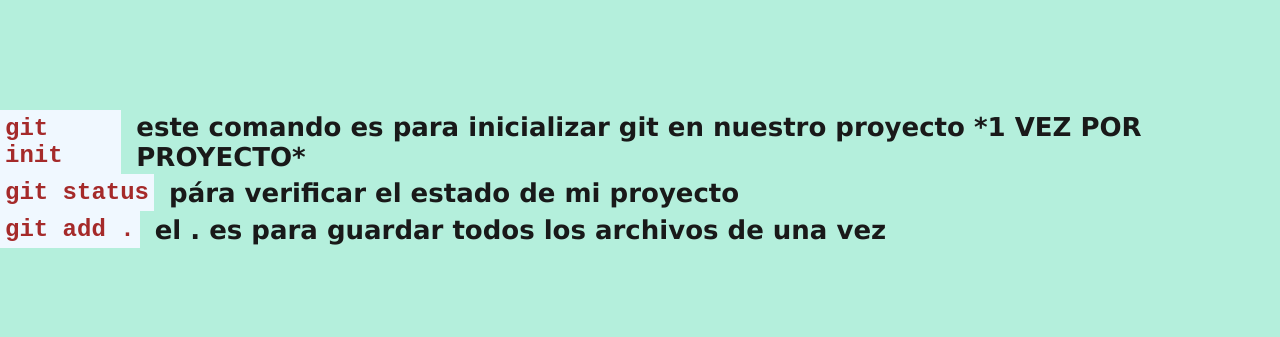
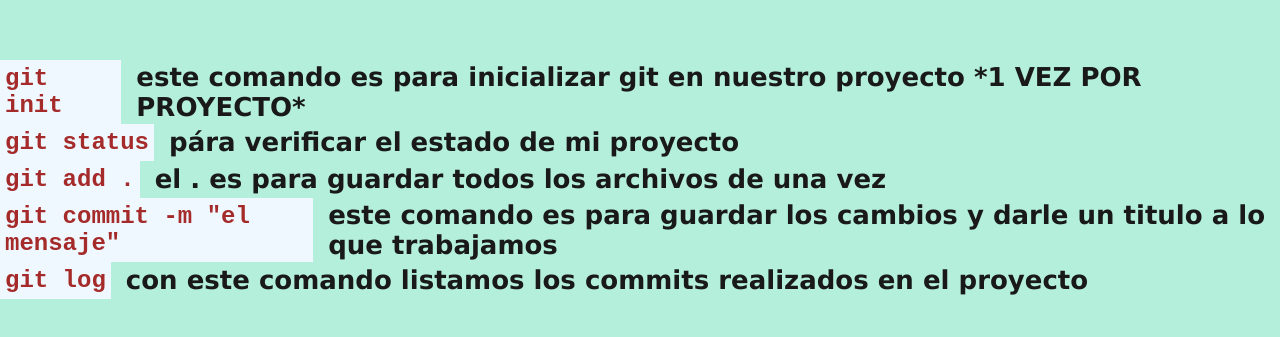
Before and after one commit to feralarcon1995/clase-github, a plain HTML site: page index.html in a window 1280 px wide. Shown: the part 221-558 px from the top of the page. Drawn offline with Linux system fonts and the light colour scheme.

Commit message:
agregue dos nuevos comandos, de git commit y git log

```diff
--- a/index.html
+++ b/index.html
@@ -16,6 +16,8 @@
       <li><code>git init</code> este comando es para inicializar git en nuestro proyecto *1 VEZ POR PROYECTO* </li>
       <li><code>git status</code> pára verificar el estado de mi proyecto</li>
       <li><code>git add .</code> el . es para guardar todos los archivos de una vez</li>
+      <li><code>git commit -m "el mensaje"</code> este comando es para guardar los cambios y darle un titulo a lo que trabajamos</li>
+      <li><code>git log</code> con este comando listamos los commits realizados en el proyecto</li>
     </ul>
   </div>
 </body>
```
